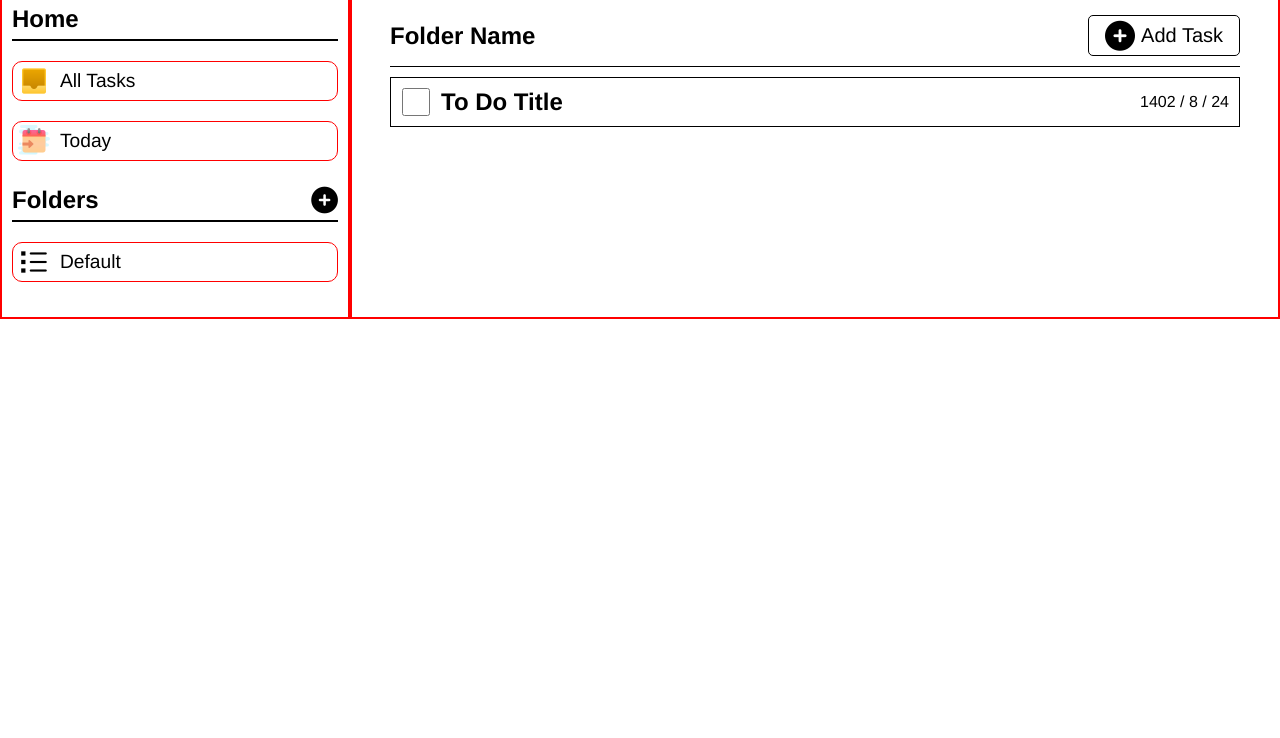
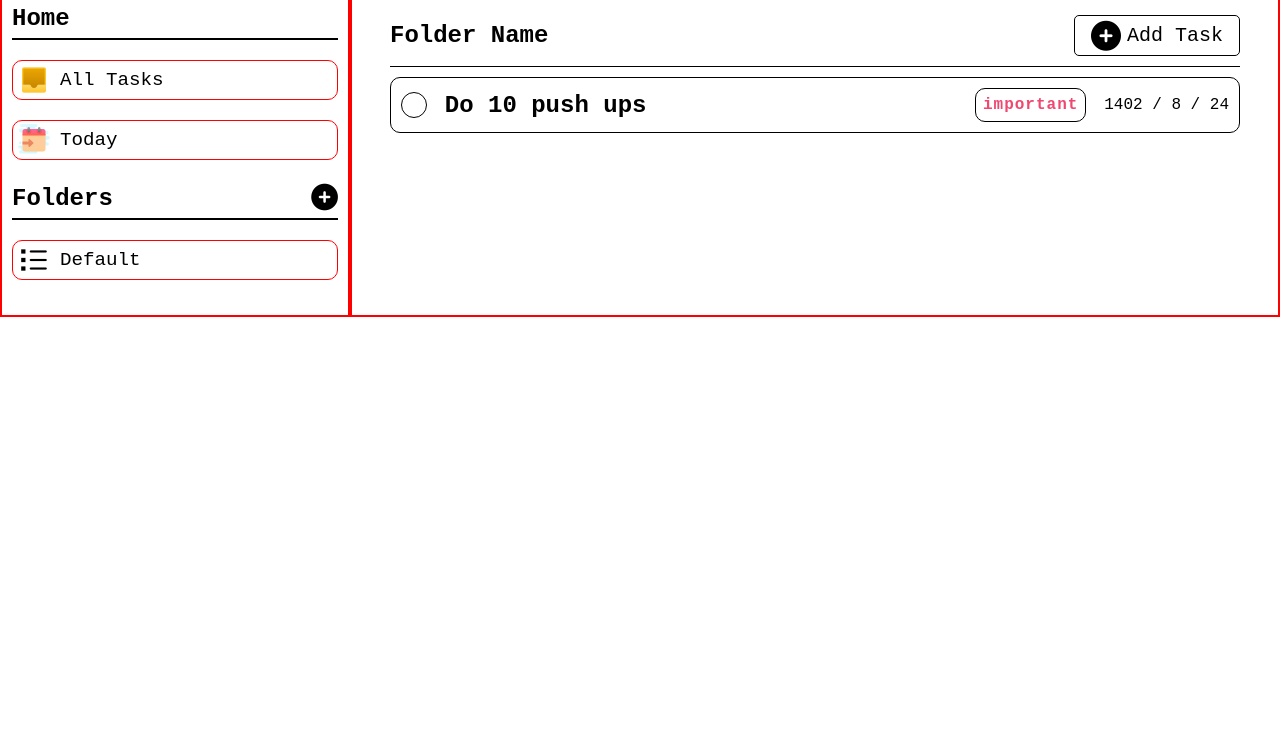
Before and after one commit to ehsan-saf/todo-list, a plain HTML site: page index.html in a window 1280 px wide. Shown: the part 62-800 px from the top of the page. Drawn offline with Linux system fonts and the light colour scheme.

Commit message:
Create HTML todo

```diff
--- a/index.html
+++ b/index.html
@@ -60,11 +60,12 @@
                 <div class="todo-list">
                     <div class="todo">
                         <div>
-                            <input type="checkbox" name="" id="">
-                            <h2 class="todo-title">To Do Title</h2>
+                            <div class="checkbox"></div>
+                            <h2 class="todo-title">Do 10 push ups</h2>
                         </div>
                         <div>
-                            <p class="date-show">1402 / 8 / 24</p>
+                            <div class="priority important">important</div>
+                            <p class="todo-date">1402 / 8 / 24</p>
                         </div>
                     </div>
                 </div>
--- a/style.css
+++ b/style.css
@@ -2,7 +2,7 @@
     margin: 0;
     padding: 0;
     box-sizing: border-box;
-    font-family: 'Franklin Gothic Medium', 'Arial Narrow', Arial, sans-serif;
+    font-family: 'Courier New', Courier, monospace;
 }
 
 :root {
@@ -182,14 +182,36 @@ button {
     justify-content: space-between;
     align-items: center;
     border: 1px solid black;
+    border-radius: 10px;
     padding: 10px;
 }
 
-.todo>div:first-child {
+.todo>div {
     display: flex;
-    gap: 10px;
+    align-items: center;
+    gap: calc(1vw + 5px);
 }
 
-.todo input[type="checkbox"] {
-    width: 30px;
+.priority {
+    font-weight: bold;
+    letter-spacing: 1px;
+    border: 1px solid black;
+    border-radius: 10px;
+    padding: 7px;
 }
+
+.important {
+    color: #EF476F;
+}
+
+.checkbox {
+    padding: 12px;
+    border: 1px solid black;
+    border-radius: 50%;
+    cursor: pointer;
+    transition: 0.2s;
+}
+
+.checkbox:hover {
+    background-color: rgb(230, 76, 76);
+}
```
